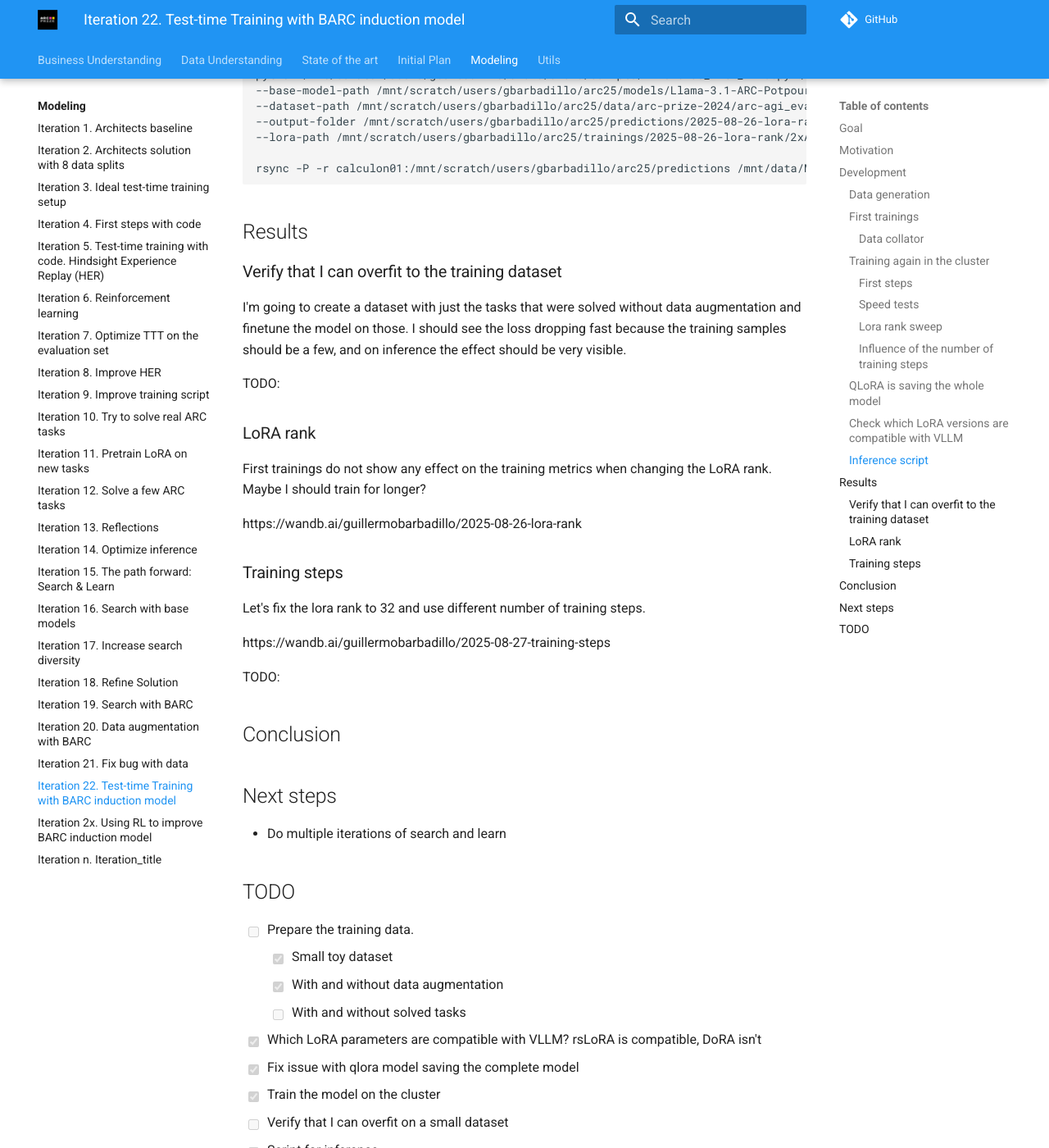
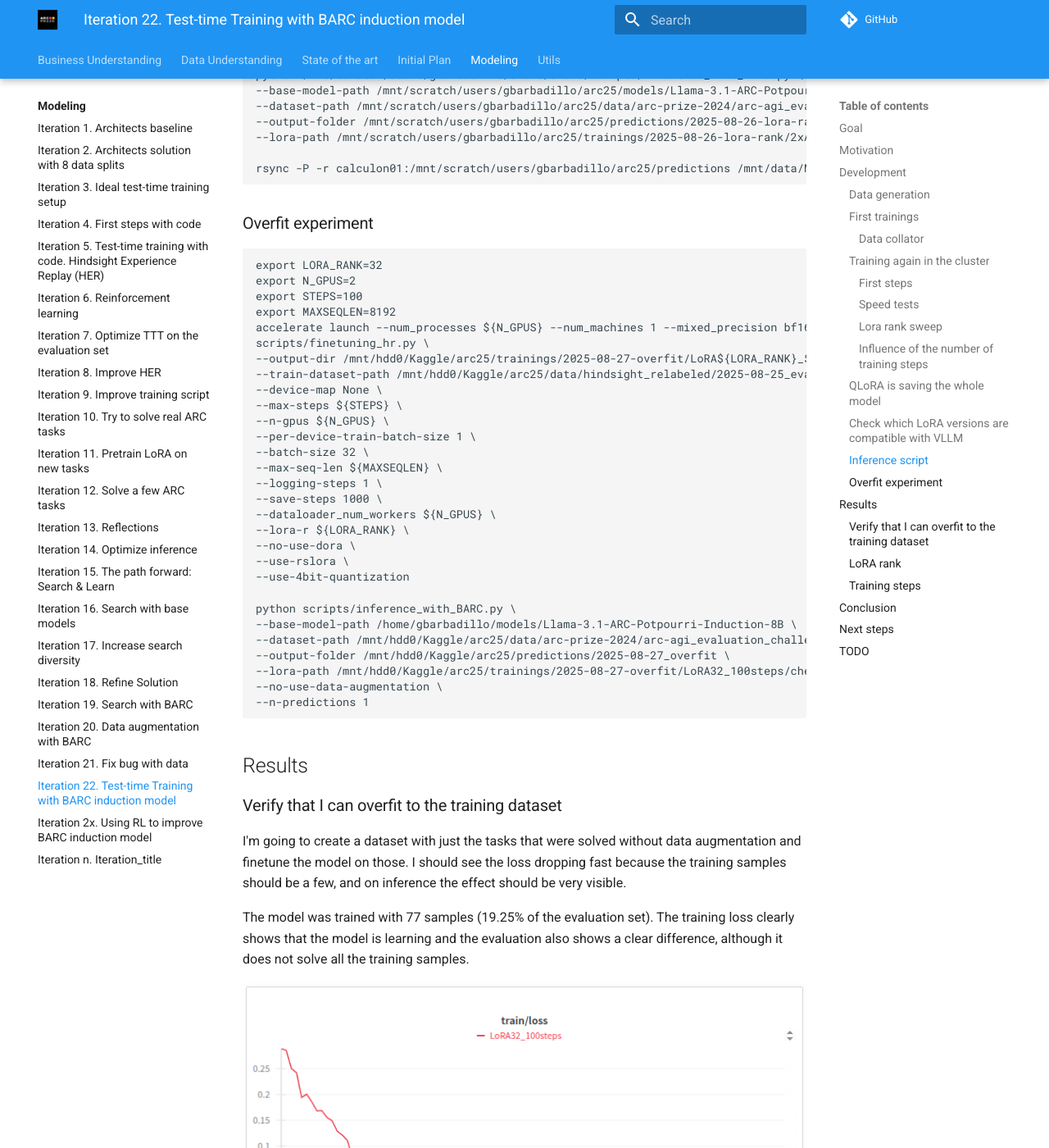
Before and after one commit to ironbar/arc25, an MkDocs documentation site: the page built from docs/modeling/Iteration_22_ttt_BARC.md, in a window 1280 px wide and 1400 px high, scrolled down 10533 px. Shown: the whole window at 82% size. Built offline with MkDocs 1.6.1 and Material for MkDocs 9.7.7, drawn with Linux system fonts in a browser that asks for light colours; comment, search, counter and statistics services are not loaded; some of the changed text lies outside the part shown.

Commit message:
verified that I can overfit on a small dataset

````diff
--- a/docs/modeling/Iteration_22_ttt_BARC.md
+++ b/docs/modeling/Iteration_22_ttt_BARC.md
@@ -525,13 +525,58 @@ python /mnt/scratch/users/gbarbadillo/arc25/arc25/scripts/inference_with_BARC.py
 rsync -P -r calculon01:/mnt/scratch/users/gbarbadillo/arc25/predictions /mnt/data/MEGA/TEMP
 ```
 
+### Overfit experiment
+
+```bash
+export LORA_RANK=32
+export N_GPUS=2
+export STEPS=100
+export MAXSEQLEN=8192
+accelerate launch --num_processes ${N_GPUS} --num_machines 1 --mixed_precision bf16 --multi_gpu  \
+scripts/finetuning_hr.py \
+--output-dir /mnt/hdd0/Kaggle/arc25/trainings/2025-08-27-overfit/LoRA${LORA_RANK}_${STEPS}steps \
+--train-dataset-path /mnt/hdd0/Kaggle/arc25/data/hindsight_relabeled/2025-08-25_evaluation-no-data-augmentation-77.json \
+--device-map None \
+--max-steps ${STEPS} \
+--n-gpus ${N_GPUS} \
+--per-device-train-batch-size 1 \
+--batch-size 32 \
+--max-seq-len ${MAXSEQLEN} \
+--logging-steps 1 \
+--save-steps 1000 \
+--dataloader_num_workers ${N_GPUS} \
+--lora-r ${LORA_RANK} \
+--no-use-dora \
+--use-rslora \
+--use-4bit-quantization
+
+python scripts/inference_with_BARC.py \
+--base-model-path /home/gbarbadillo/models/Llama-3.1-ARC-Potpourri-Induction-8B \
+--dataset-path /mnt/hdd0/Kaggle/arc25/data/arc-prize-2024/arc-agi_evaluation_challenges.json \
+--output-folder /mnt/hdd0/Kaggle/arc25/predictions/2025-08-27_overfit \
+--lora-path /mnt/hdd0/Kaggle/arc25/trainings/2025-08-27-overfit/LoRA32_100steps/checkpoint-100 \
+--no-use-data-augmentation \
+--n-predictions 1
+```
+
 ## Results
 
 ### Verify that I can overfit to the training dataset
 
 I'm going to create a dataset with just the tasks that were solved without data augmentation and finetune the model on those. I should see the loss dropping fast because the training samples should be a few, and on inference the effect should be very visible.
 
-TODO:
+The model was trained with 77 samples (19.25% of the evaluation set). The training loss clearly shows
+that the model is learning and the evaluation also shows a clear difference, although it does not
+solve all the training samples.
+
+![alt text](res/1756356315709_image.png)
+
+| dataset              | experiment      | n_preds | valid code | valid outputs | unique outputs | pixel similarity | correct grids | train_pass_rate | train_pass@n | pass_rate | pass@n |
+|----------------------|-----------------|---------|------------|---------------|----------------|------------------|---------------|-----------------|--------------|-----------|--------|
+| evaluation-arg-agi-1 | baseline        | 8       | 99.47%     | 77.81%        | 71.28%         | 57.48%           | 2.82%         | 1.74%           | 5.75%        | 1.70%     | 5.50%  |
+| evaluation-arg-agi-1 | overfited model | 8       | 100.00%    | 75.20%        | 49.80%         | 63.40%           | 13.30%        | 12.60%          | 16.00%       | 12.60%    | 16.00% |
+
+This validates that using a small dataset the model is able to overfit to it.
 
 ### LoRA rank
 
@@ -563,7 +608,7 @@ TODO:
 - [x] Which LoRA parameters are compatible with VLLM? rsLoRA is compatible, DoRA isn't
 - [x] Fix issue with qlora model saving the complete model
 - [x] Train the model on the cluster
-- [ ] Verify that I can overfit on a small dataset
+- [x] Verify that I can overfit on a small dataset
 - [ ] Script for inference
   - [x] With support for LoRA
   - [ ] Add tests for data augmentation
````
Also changed, not shown: docs/modeling/res/1756356315709_image.png (added).
